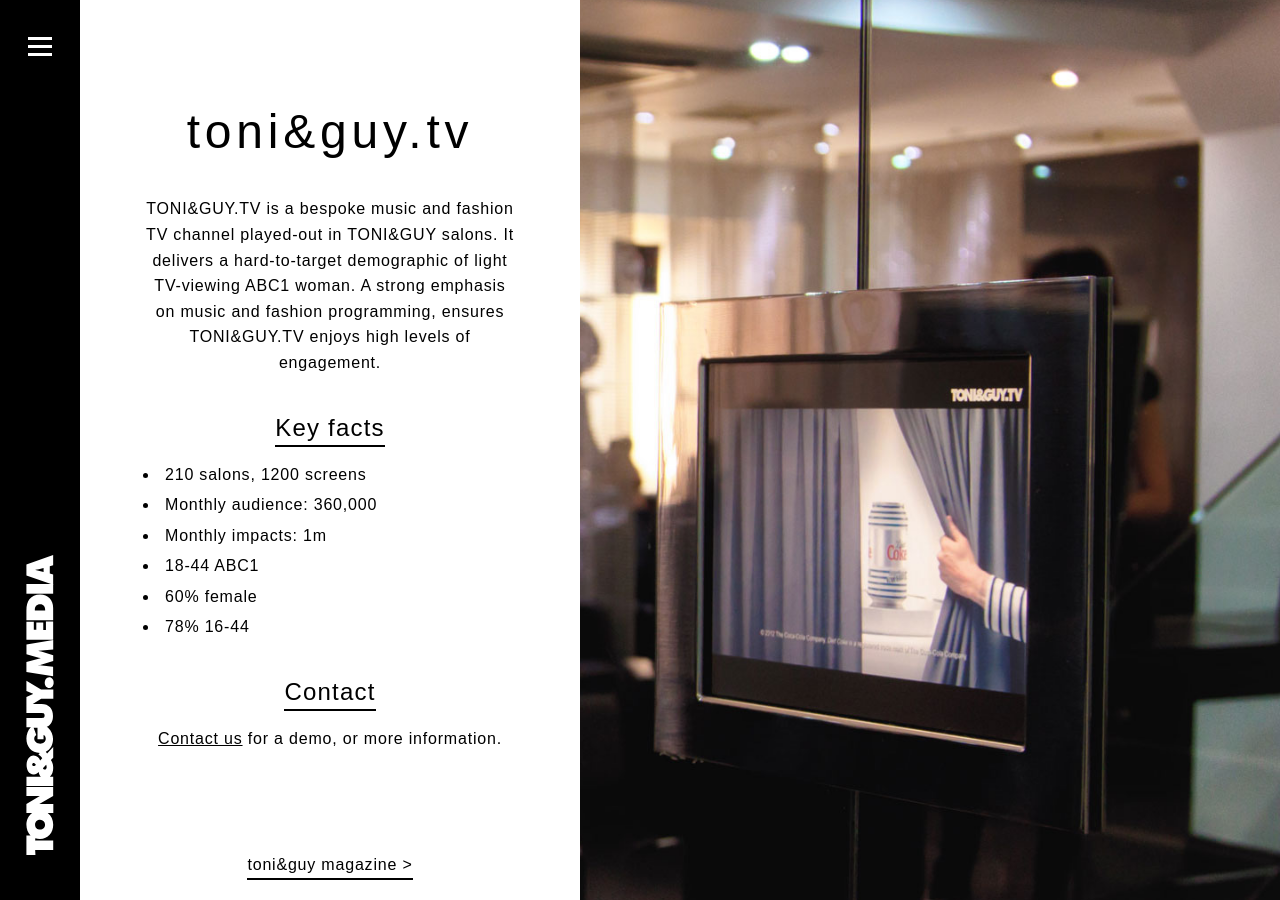
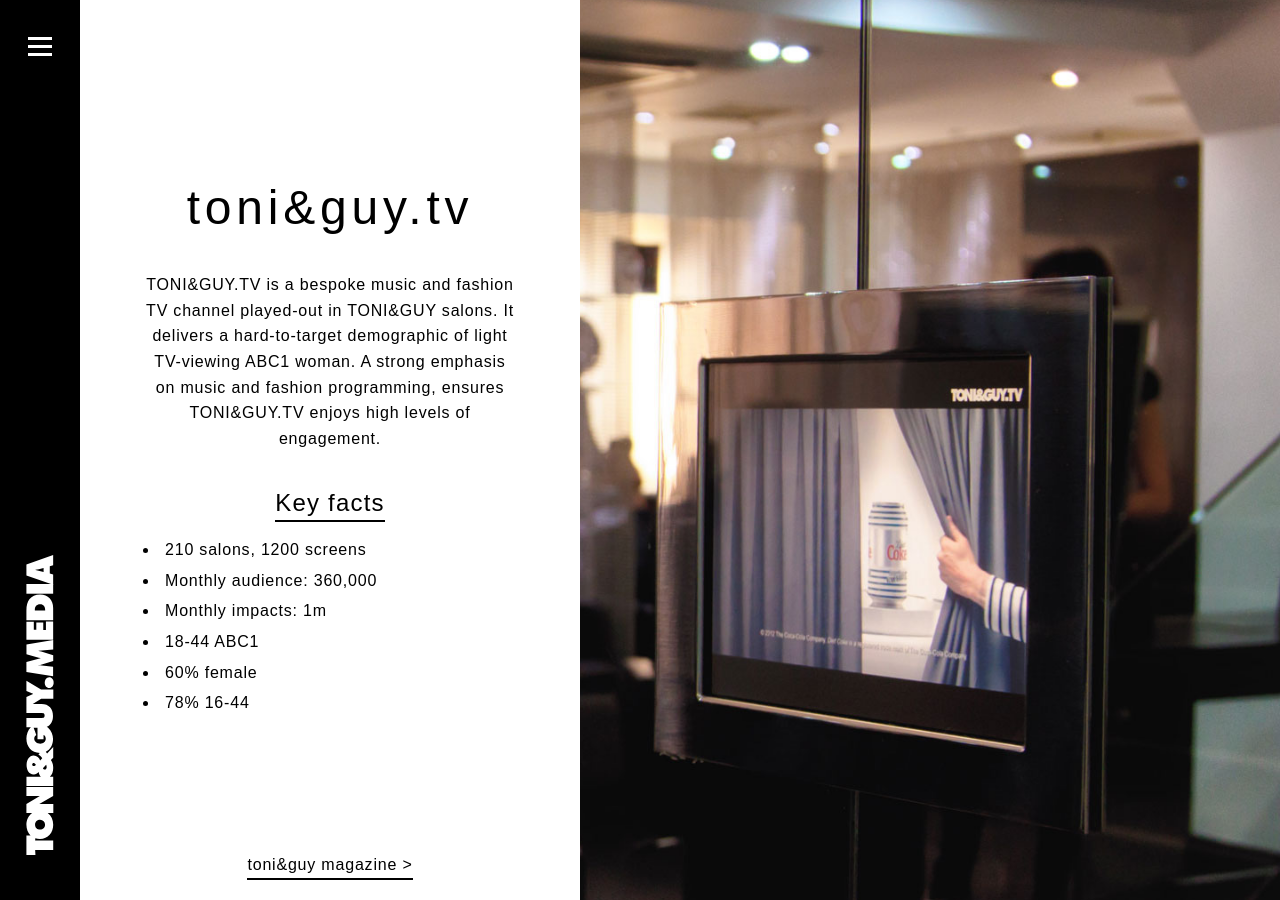
Before and after one commit to 3cc-london/toni-guy-media, a Jekyll site: the page built from toni-and-guy-tv/index.html, in a window 1280 px wide. Built offline with Jekyll 4.4.1, drawn with Linux system fonts in a browser that asks for light colours; nearby versions of some CDN libraries.

Commit message:
Update index.html

```diff
--- a/toni-and-guy-tv/index.html
+++ b/toni-and-guy-tv/index.html
@@ -27,11 +27,6 @@
 						<li>78% 16-44</li>
 					</ul>
 
-					<h2>Contact</h2>
-					<p class="height-controller">
-						<a href="/contacts">Contact us</a> for a demo, or more information.
-					</p>
-
 					<div class="next-page">
 						<p class="pagelink"><a href="/toni-and-guy-magazine">toni&guy magazine ></a></p>
 					</div>
```
